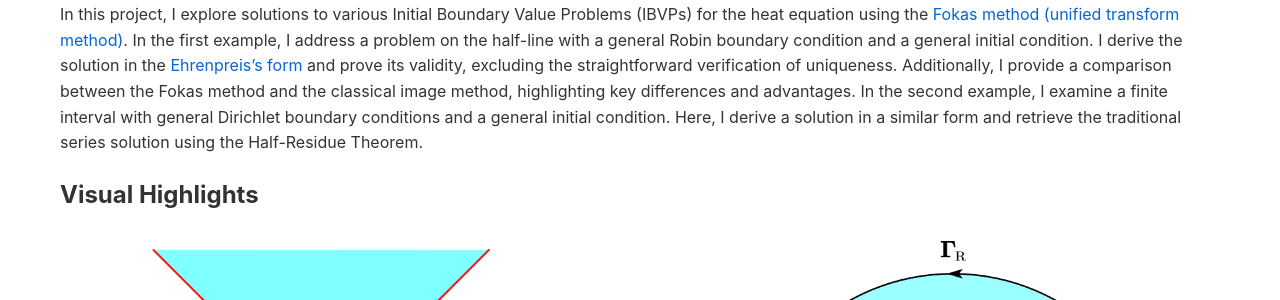
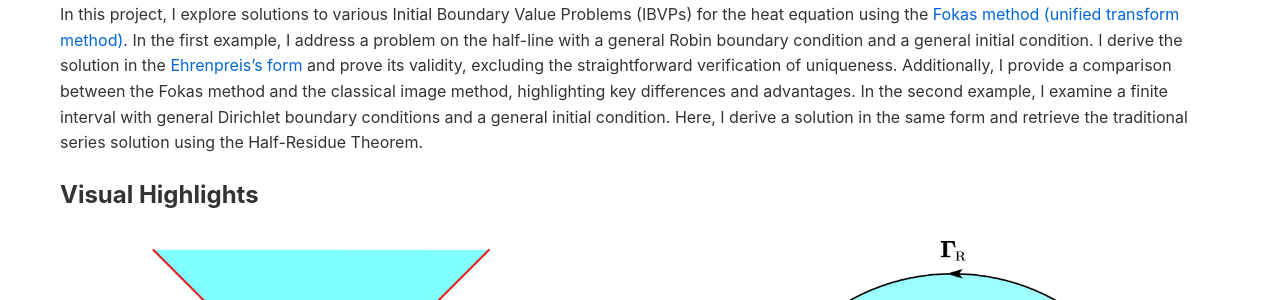
Before and after one commit to Yoon-1023/Yoon-1023.github.io, a Jekyll site: the page built from Courses/Methods_in_Applied_Math/Fokas.md, in a window 1280 px wide. Shown: the part 171-471 px from the top of the page. Built offline with Jekyll 4.4.1, drawn with Linux system fonts in a browser that asks for light colours.

Commit message:
Update Fokas.md

```diff
--- a/Courses/Methods_in_Applied_Math/Fokas.md
+++ b/Courses/Methods_in_Applied_Math/Fokas.md
@@ -6,7 +6,7 @@
 
 **Supervisor**: [Prof. Jean-Luc Thiffeault](https://people.math.wisc.edu/~thiffeault/), Chair, Department of Mathematics, UW-Madison
 
-In this project, I explore solutions to various Initial Boundary Value Problems (IBVPs) for the heat equation using the [Fokas method (unified transform method)](https://en.wikipedia.org/wiki/Fokas_method). In the first example, I address a problem on the half-line with a general Robin boundary condition and a general initial condition. I derive the solution in the [Ehrenpreis's form](https://en.wikipedia.org/wiki/Ehrenpreis%27s_fundamental_principle) and prove its validity, excluding the straightforward verification of uniqueness. Additionally, I provide a comparison between the Fokas method and the classical image method, highlighting key differences and advantages. In the second example, I examine a finite interval with general Dirichlet boundary conditions and a general initial condition. Here, I derive a solution in a similar form and retrieve the traditional series solution using the Half-Residue Theorem.
+In this project, I explore solutions to various Initial Boundary Value Problems (IBVPs) for the heat equation using the [Fokas method (unified transform method)](https://en.wikipedia.org/wiki/Fokas_method). In the first example, I address a problem on the half-line with a general Robin boundary condition and a general initial condition. I derive the solution in the [Ehrenpreis's form](https://en.wikipedia.org/wiki/Ehrenpreis%27s_fundamental_principle) and prove its validity, excluding the straightforward verification of uniqueness. Additionally, I provide a comparison between the Fokas method and the classical image method, highlighting key differences and advantages. In the second example, I examine a finite interval with general Dirichlet boundary conditions and a general initial condition. Here, I derive a solution in the same form and retrieve the traditional series solution using the Half-Residue Theorem.
 
 ## Visual Highlights
 
```
